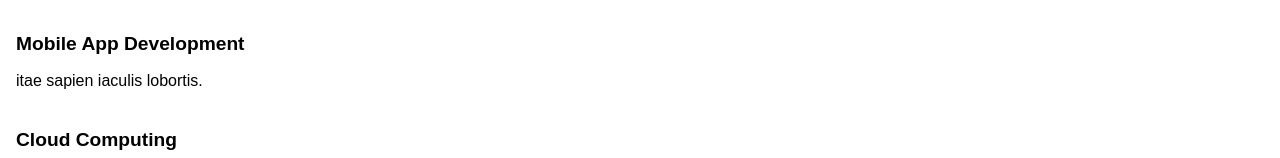
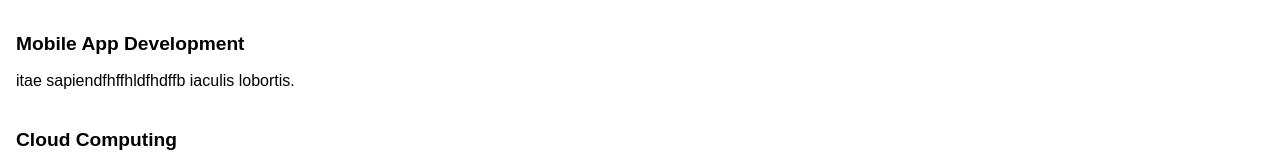
Before and after one commit to nitinsharma417/cloud-08, a plain HTML site: page index.html in a window 1280 px wide. Shown: the part 469-627 px from the top of the page. Drawn offline with Linux system fonts and the light colour scheme.

Commit message:
Update index.html

```diff
--- a/index.html
+++ b/index.html
@@ -118,7 +118,7 @@
     </div>
     <div class="service">
       <h3>Mobile App Development</h3>
-      <p> itae sapien iaculis lobortis.</p>
+      <p> itae sapiendfhffhldfhdffb  iaculis lobortis.</p>
     </div>
     <div class="service">
       <h3>Cloud Computing</h3>
```
